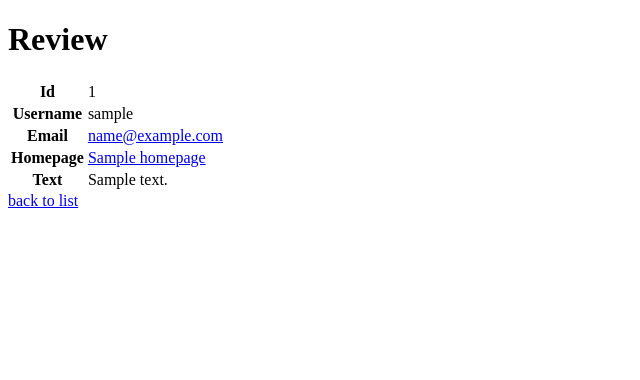
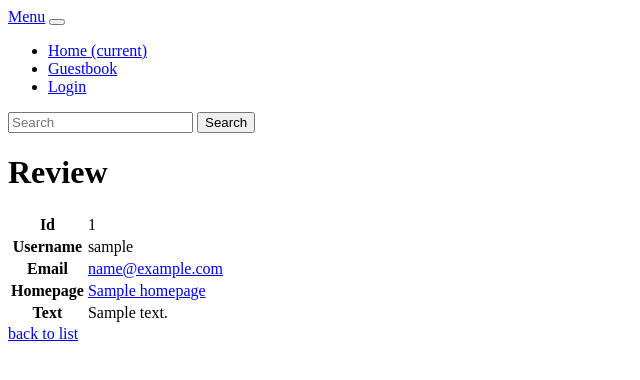
Before and after one commit to golovanovya/izzibot, a Symfony app: template templates/guestbook/show.html.twig in a window 1280 px wide. Shown: the top 380 px of the page, without its empty margins (0-640 px from the left). Run offline with Twig, Linux system fonts and the light colour scheme; the template is opened without the code that fills it: most values are stand-ins (such as "Sample title", 1, 10 or a date in 2020); some libraries are stand-ins or nearby versions.

Commit message:
edit template

```diff
--- a/templates/base.html.twig
+++ b/templates/base.html.twig
@@ -12,6 +12,34 @@
         {% endblock %}
     </head>
     <body>
+        <nav class="navbar navbar-expand-lg navbar-light bg-light">
+            <a class="navbar-brand" href="{{ path('index') }}">Menu</a>
+            <button class="navbar-toggler" type="button" data-toggle="collapse" data-target="#navbarSupportedContent" aria-controls="navbarSupportedContent" aria-expanded="false" aria-label="Toggle navigation">
+                <span class="navbar-toggler-icon"></span>
+            </button>
+
+            <div class="collapse navbar-collapse" id="navbarSupportedContent">
+                <ul class="navbar-nav mr-auto">
+                    <li class="nav-item active">
+                        <a class="nav-link" href="{{ path('index') }}">Home <span class="sr-only">(current)</span></a>
+                    </li>
+                    <li class="nav-item">
+                        <a class="nav-link" href="{{ path('guestbook_index') }}">Guestbook</a>
+                    </li>
+                    <li class="nav-item">
+                        {% if is_granted('IS_AUTHENTICATED_FULLY') %}
+                            <a class="nav-link" href="{{ path('app_logout') }}">Logout ({{ app.user.username }})</a>
+                        {% else %}
+                            <a class="nav-link" href="{{ path('app_login') }}">Login</a>
+                        {% endif %}
+                    </li>
+                </ul>
+                <form class="form-inline my-2 my-lg-0">
+                    <input class="form-control mr-sm-2" type="search" placeholder="Search" aria-label="Search">
+                    <button class="btn btn-outline-success my-2 my-sm-0" type="submit">Search</button>
+                </form>
+            </div>
+        </nav>
         <div class="container">{% block body %}{% endblock %}</div>
         {% block javascripts %}
             {{ encore_entry_script_tags('app') }}
```
